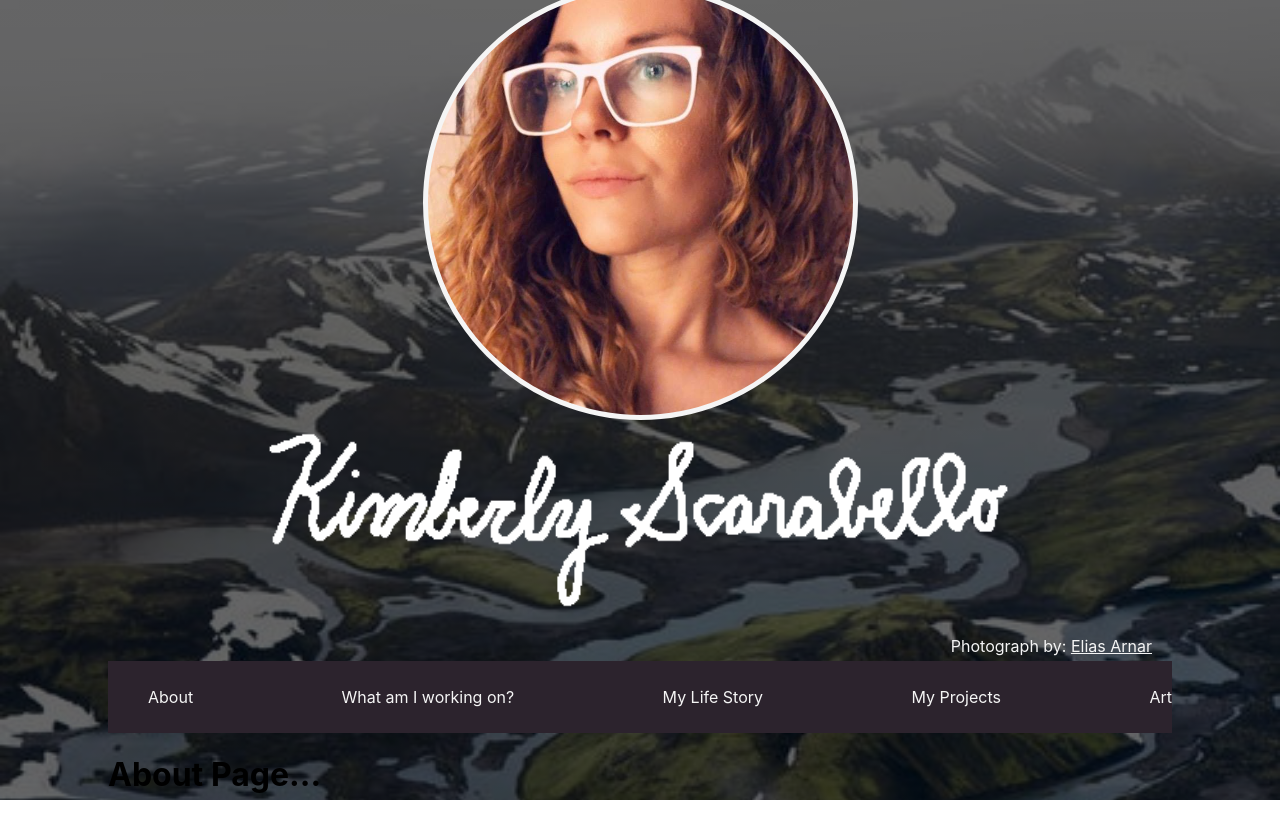
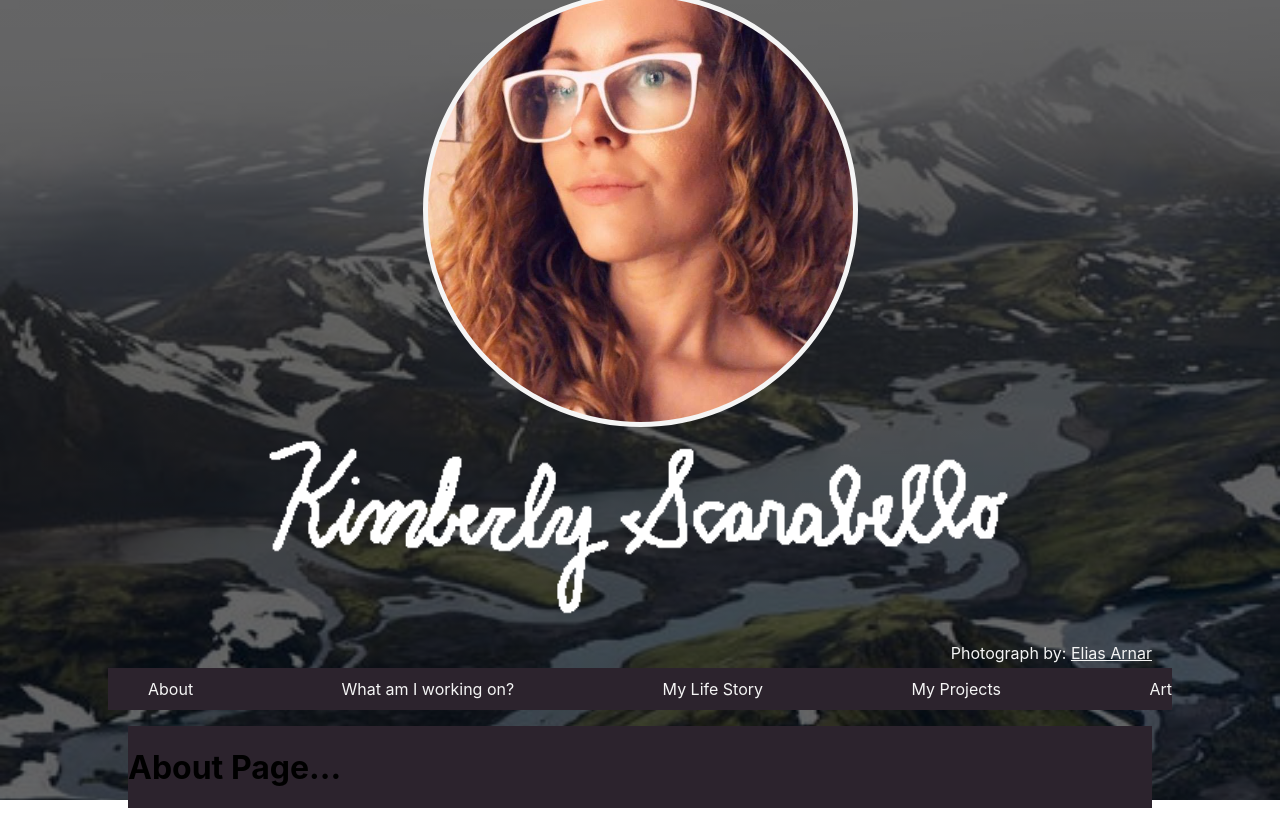
Before and after one commit to KScarabello/new-portfolio, a React (Create React App) app: page / in a window 1280 px wide. Built offline with nearby package versions, Linux system fonts and the light colour scheme.

Commit message:
adjustments made to display of timeline component

```diff
--- a/src/body/Body.js
+++ b/src/body/Body.js
@@ -13,21 +13,27 @@ const Body = (photographer) => (
 );
 export default Body
 
+//styled-components
+const Container = styled('div')`
+    width: 80vw;
+    display: flex;
+    flex-direction: column;
+    justify-content: center;
+    align-items: center;
+`
+
 class Tabs extends React.Component{
     constructor(props){
         super(props)
         this.state = {
             selectedTab: 'about'
-
-
         }
     }
 
     tabSelect = (tabselected) => {this.setState({selectedTab: tabselected})};
     render(){
-        console.log('photographer', this.props.photogName)
         return(
-            <div>
+            <TabContentContainer>
                 <TabStyles>
                     <li onClick={() => this.tabSelect('about')}>About</li>
                     <li onClick={() => this.tabSelect('workingOn')}>What am I working on?</li>
@@ -35,9 +41,10 @@ class Tabs extends React.Component{
                     <li onClick={() => this.tabSelect('projects')}>My Projects</li>
                     <li onClick={() => this.tabSelect('art')}>Art</li>
                 </TabStyles>
+                <TabContents>
                 { tabIndex[this.state.selectedTab] }
-
-            </div>
+                </TabContents>
+            </TabContentContainer>
         )
     }
 }
@@ -50,16 +57,15 @@ const tabIndex = {
     art: <Art />
 }
 
+const TabContentContainer = styled('div')`
+    width: 100vw;
+    height: 156px;
+    display: flex;
+    justify-content: center;
+    align-items:center;
+    flex-direction: column;
+`
 
-//styled-components
-const Container = styled('div')`
-    width: 80vw;
-    display: flex;
-    flex-direction: column;
-    justify-content: center;
-    align-items: center;
-
-`
 const TabStyles = styled('ul')`
     display: flex;
     justify-content: space-between;
@@ -70,3 +76,10 @@ const TabStyles = styled('ul')`
     color: whitesmoke;
     height: 72px;
 `
+
+const TabContents = styled('div')`
+    width: 80vw;
+    display: flex;
+    justify-content: flex-start;
+    background-color: #2C232D;
+`
```
